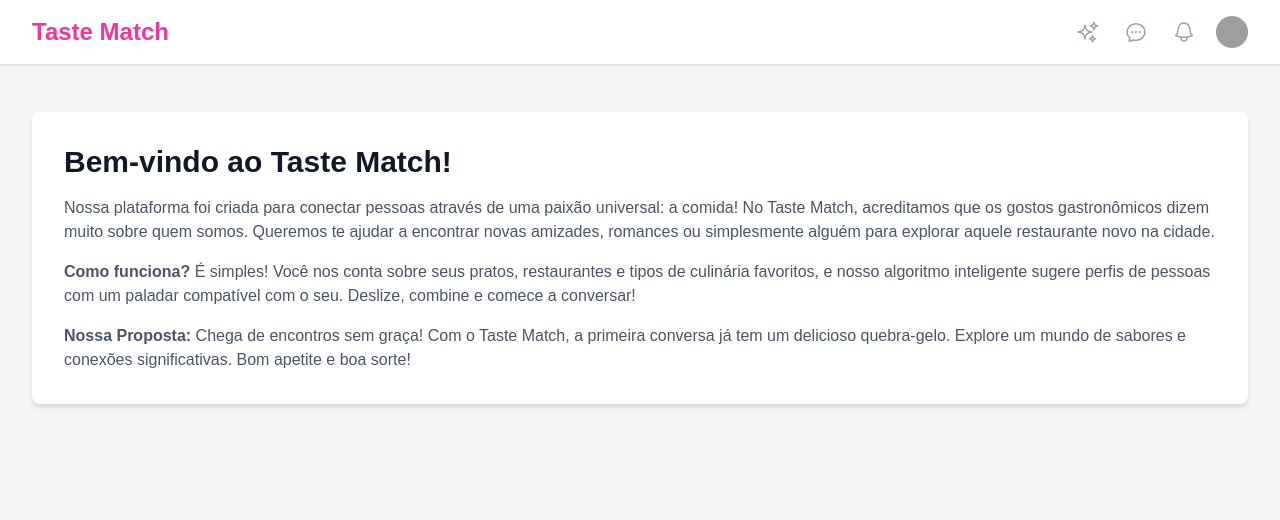
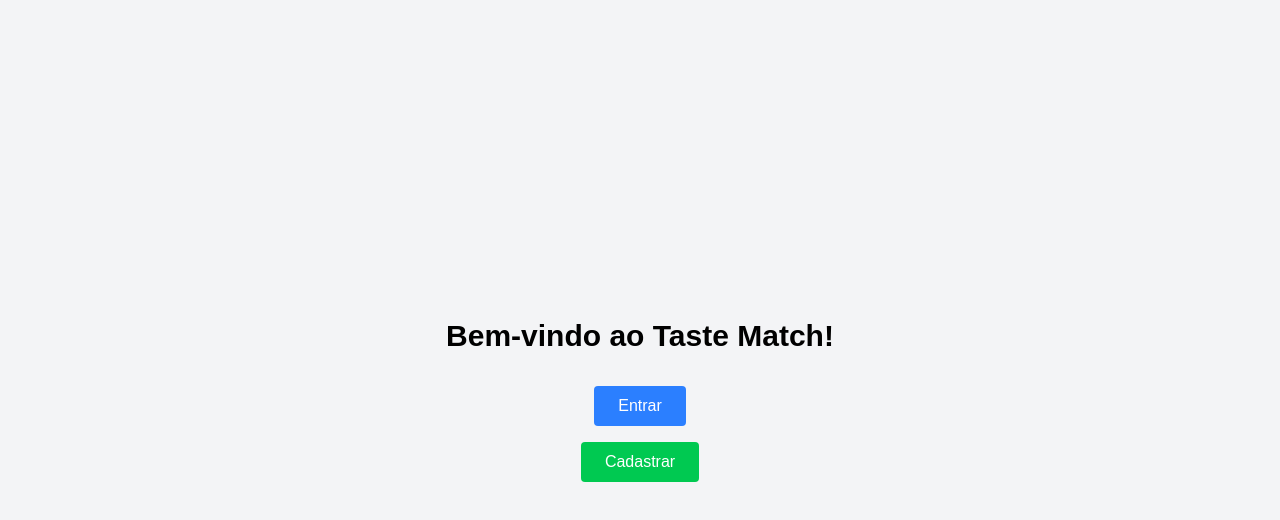
Before and after one commit to Ze-Victor/taste-match-app, a React (Vite) app: page / in a window 1280 px wide. Shown: the top 520 px of the page. Built offline with nearby package versions, Linux system fonts and the light colour scheme; grey boxes are pictures that could not be loaded.

Commit message:
feat: add fistPage

```diff
--- a/src/App.tsx
+++ b/src/App.tsx
@@ -3,12 +3,14 @@
 import ProfileSuggestionPage from "./pages/ProfileSuggestionPage";
 import Home from "./pages/Home";
 import Teste from "./pages/Teste";
+import FistPage from "./pages/fistPage";
 
 function App() {
     return (
       <BrowserRouter>
         <Routes>
-          <Route path="/" element={<Home />} />
+          <Route path="/" element={<FistPage />} />
+          <Route path="/Home" element={<Home />} />
           <Route path="/Cadastro" element={<Cadastro />} />
           <Route path="/ProfileSuggestion" element={<ProfileSuggestionPage />} />
           <Route path="/Teste" element={<Teste />} />
--- /dev/null
+++ b/src/pages/fistPage.tsx
@@ -0,0 +1,15 @@
+import { Link } from "react-router-dom";
+
+export default function FistPage() {
+    return (
+        <div className="flex flex-col items-center justify-center min-h-screen bg-gray-100">
+            <h1 className="text-3xl font-bold mb-8">Bem-vindo ao Taste Match!</h1>
+            <Link to="/Home" className="bg-blue-500 text-white px-6 py-2 rounded mb-4 hover:bg-blue-600 transition">
+                Entrar
+            </Link>
+            <Link to="/Cadastro" className="bg-green-500 text-white px-6 py-2 rounded hover:bg-green-600 transition">
+                Cadastrar
+            </Link>
+        </div>
+    );
+}
```
